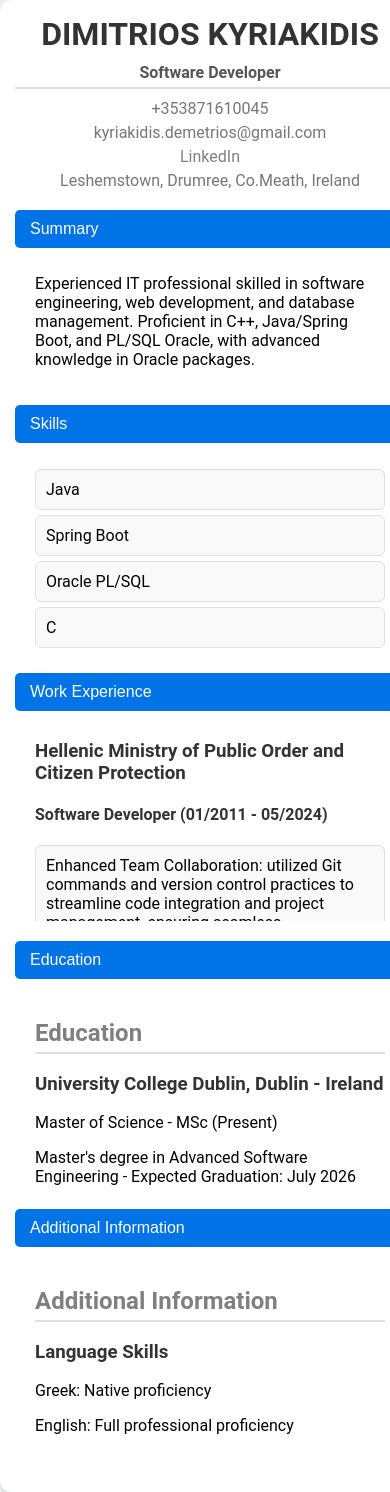
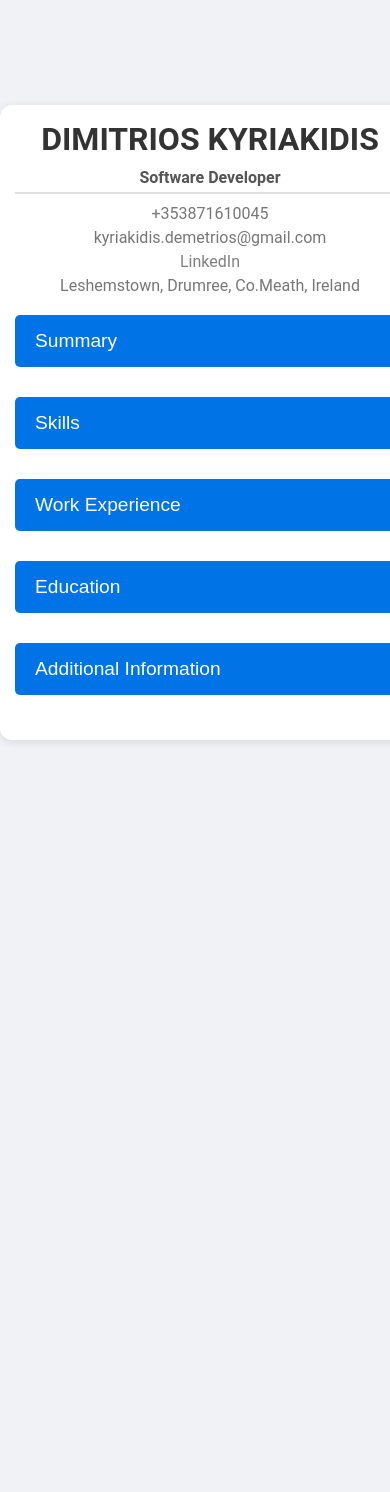
Before and after one commit to kyriakidisdimitrios/kyriakidisdimitrios.github.io, a React (Create React App) app: page / in a window 390 px wide. Shown: the top 1492 px of the page. After the commit the page ends 844 px from the top, so only its background shows below. Built offline with nearby package versions, Linux system fonts and the light colour scheme.

Commit message:
feat: minor UI fixes

```diff
--- a/src/App.js
+++ b/src/App.js
@@ -1,12 +1,12 @@
 import React from 'react';
 import './App.css';
 import Header from './components/Header';
-import CollapsibleSection from './components/CollapsibleSection';
+import CollapsibleSection from './components/CollapsibleSection/CollapsibleSection';
 import Summary from './components/Summary';
 import Skills from './components/Skills';
 import WorkExperience from './components/WorkExperience';
 import Education from './components/Education';
-import AdditionalInfo from './components/AdditionalInfo';
+import AdditionalInfo from './components/AdditionalInfo/AdditionalInfo'; // Import AdditionalInfo component
 
 function App() {
     return (
--- a/src/components/AdditionalInfo.js
+++ /dev/null
@@ -1,16 +0,0 @@
-import React from 'react';
-
-const AdditionalInfo = () => (
-    <section>
-            <h2>Additional Information</h2>
-            <h3>Language Skills</h3>
-            <p>Greek: Native proficiency</p>
-            <p>English: Full professional proficiency</p>
-            <h3>Open Source Contributions</h3>
-            <p>Contributed as a web developer for Browser IO Game, focusing on developing and maintaining a popular gaming interface for Agar.io on GitHub (github.com/jimboy3100). Achieved a peak of 800 daily active users, facilitating an engaging experience for a community of 150,000 users over six years.</p>
-            <h3>Personal Information</h3>
-            <p>Dual citizen of Greece and the United States, currently residing in Ireland</p>
-    </section>
-);
-
-export default AdditionalInfo;
--- /dev/null
+++ b/src/components/AdditionalInfo/AdditionalInfo.css
@@ -0,0 +1,21 @@
+.additional-info {
+    display: flex;
+    justify-content: space-between;
+}
+
+.left-content,
+.middle-content,
+.right-content {
+    flex: 1;
+    padding: 0 10px; /* Optional: Add padding for spacing */
+}
+
+.section {
+    margin-bottom: 20px;
+}
+
+@media (max-width: 768px) {
+    .additional-info {
+        flex-direction: column;
+    }
+}
--- /dev/null
+++ b/src/components/AdditionalInfo/AdditionalInfo.js
@@ -0,0 +1,39 @@
+import React from 'react';
+import './AdditionalInfo.css';
+
+const AdditionalInfo = () => {
+    return (
+        <div className="additional-info">
+            <div className="left-content">
+                <div className="section">
+                    <h3>Language Skills</h3>
+                    <p>Greek: Native proficiency</p>
+                    <p>English: Full professional proficiency</p>
+                </div>
+            </div>
+            <div className="middle-content">
+                <div className="section">
+                    <h3>Open Source Contributions</h3>
+                    <p>
+                        Contributed as a web developer for Browser IO Game, focusing on
+                        developing and maintaining a popular gaming interface for Agar.io
+                        on GitHub (github.com/jimboy3100). Achieved a peak of 800 daily
+                        active users, facilitating an engaging experience for a community
+                        of 150,000 users over six years.
+                    </p>
+                </div>
+            </div>
+            <div className="right-content">
+                <div className="section">
+                    <h3>Personal Information</h3>
+                    <p>
+                        Dual citizen of Greece and the United States, currently residing in
+                        Ireland
+                    </p>
+                </div>
+            </div>
+        </div>
+    );
+};
+
+export default AdditionalInfo;
--- a/src/components/CollapsibleSection.css
+++ b/src/components/CollapsibleSection/CollapsibleSection.css
@@ -20,15 +20,14 @@
 }
 
 .collapsible-content {
-    max-height: 200px; /* Adjust as needed */
+    max-height: 0;
     overflow-y: auto;
+    transition: max-height 0.3s ease;
     padding: 0 20px;
     margin-top: 10px; /* Adjust spacing between header and content */
 }
 
-@media (max-width: 600px) {
-    .collapsible-header {
-        font-size: 1em;
-        padding: 10px 15px;
-    }
+.collapsible-content.open {
+    max-height: 300px; /* Adjust as needed */
+    padding: 20px;
 }
```
Also changed, not shown: src/components/CollapsibleSection/CollapsibleSection.js (renamed from src/components/CollapsibleSection.js).
